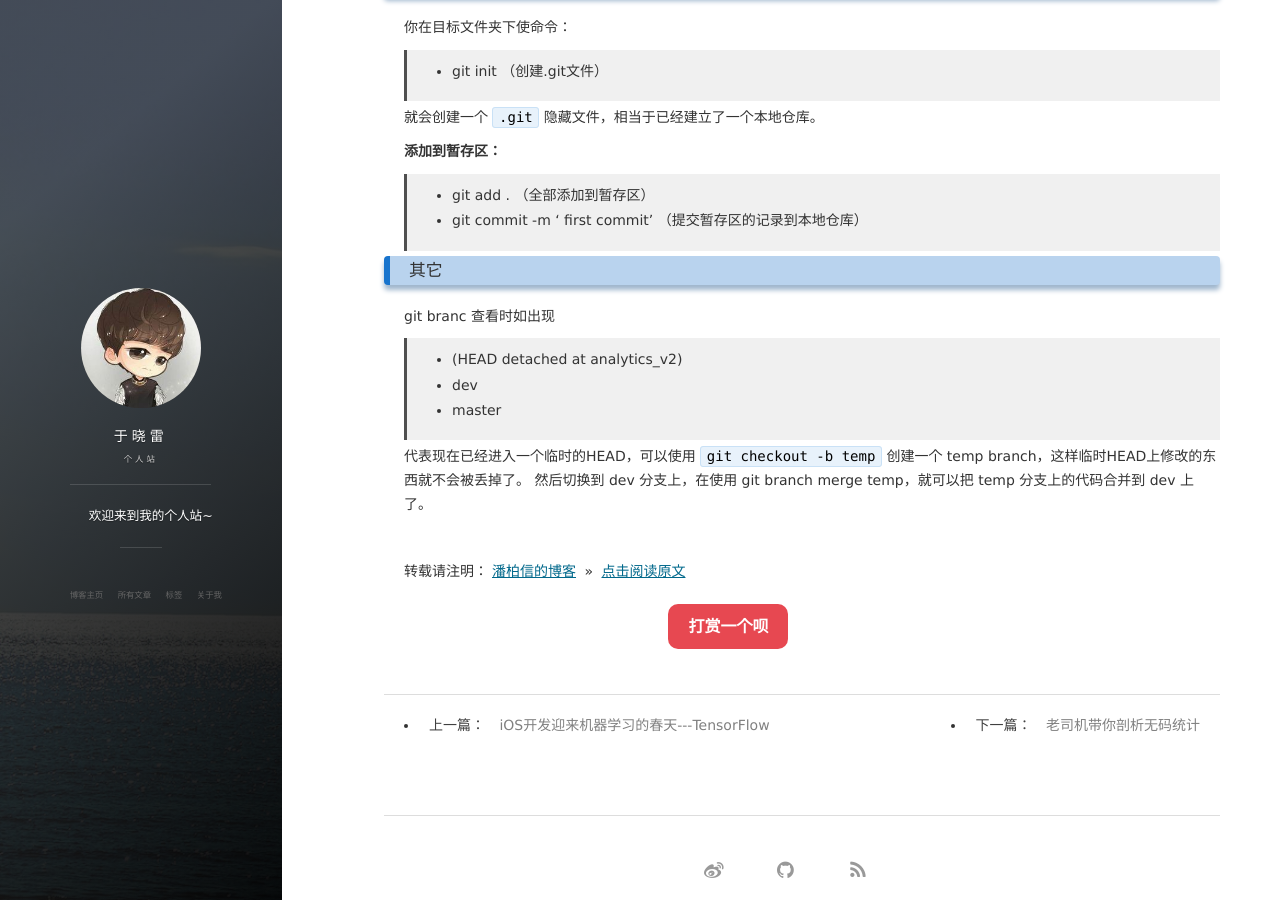
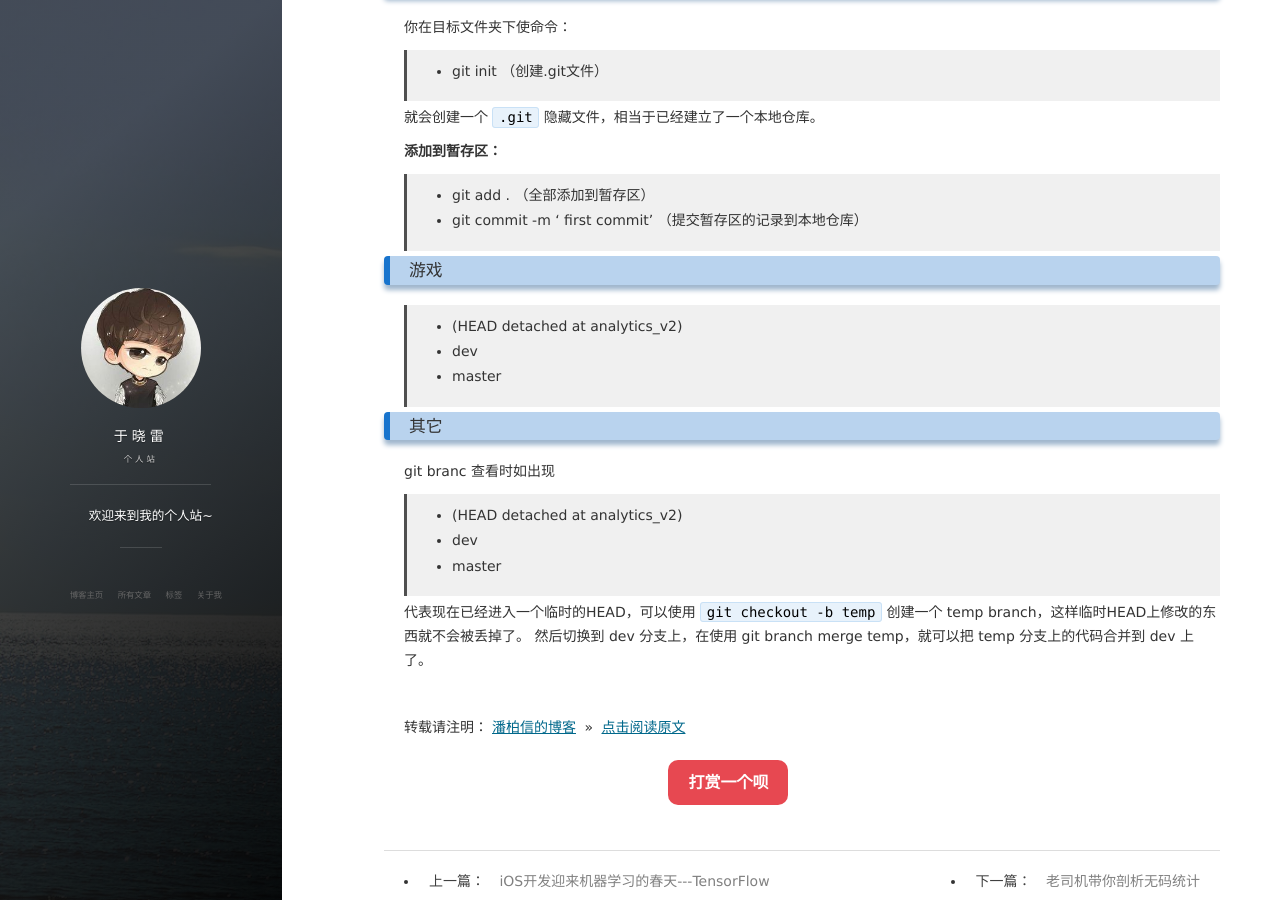
Before and after one commit to IreadIs/IreadIs.github.io, a Jekyll site: the page built from _posts/2016-07-13-GitTutorial.md, in a window 1280 px wide and 900 px high, scrolled down 951 px. Built offline with Jekyll 4.4.1, drawn with Linux system fonts in a browser that asks for light colours; nearby versions of some CDN libraries; comment, search, counter and statistics services are not loaded; grey boxes are pictures that could not be loaded.

Commit message:
Update 2016-07-13-GitTutorial.md

```diff
--- a/_posts/2016-07-13-GitTutorial.md
+++ b/_posts/2016-07-13-GitTutorial.md
@@ -53,6 +53,10 @@ tag: 工具
 >* git add .   （全部添加到暂存区）
 >* git commit -m ' first commit'  （提交暂存区的记录到本地仓库）
 
+### 游戏
+>*  (HEAD detached at analytics_v2)
+>*  dev
+>*  master
 
 ### 其它
 
```
